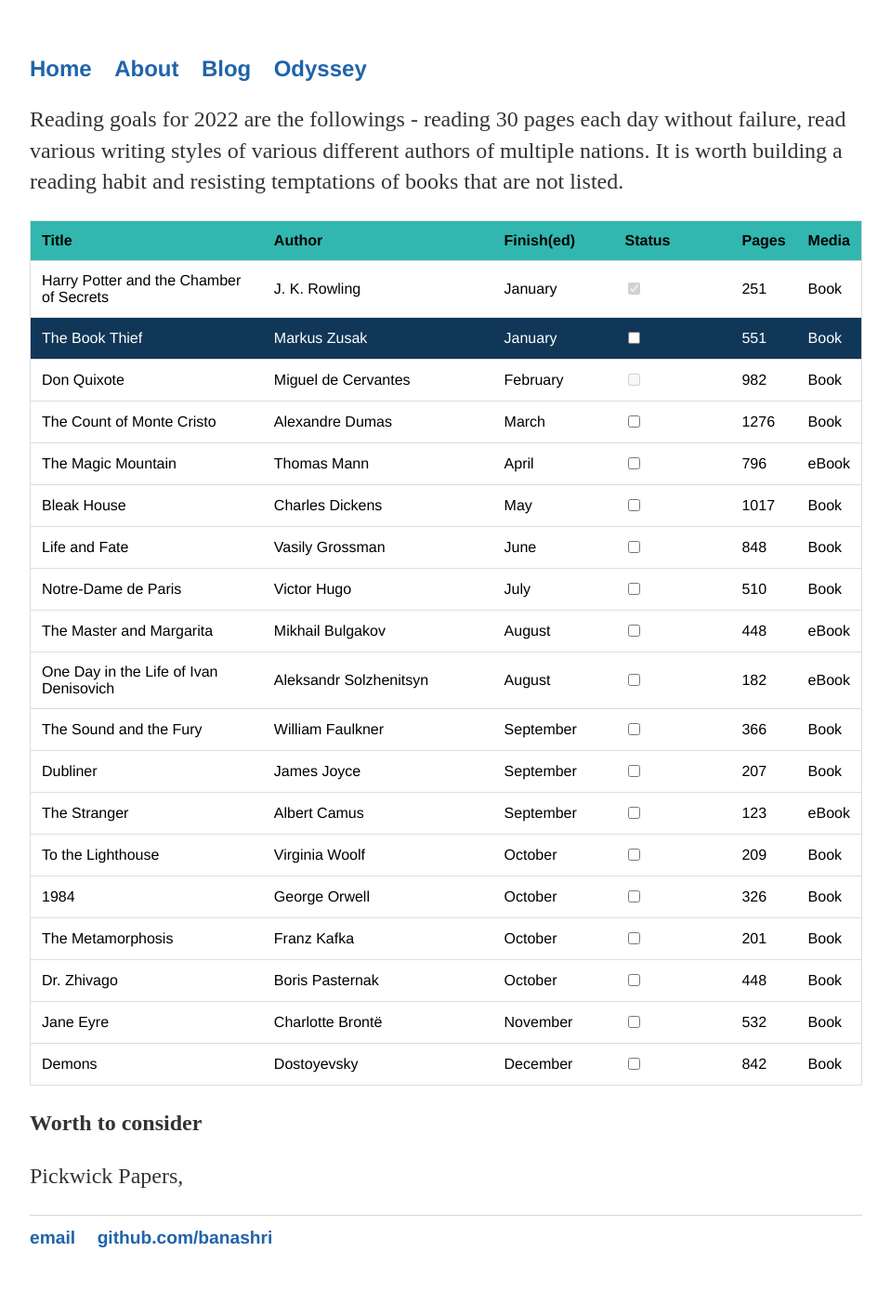
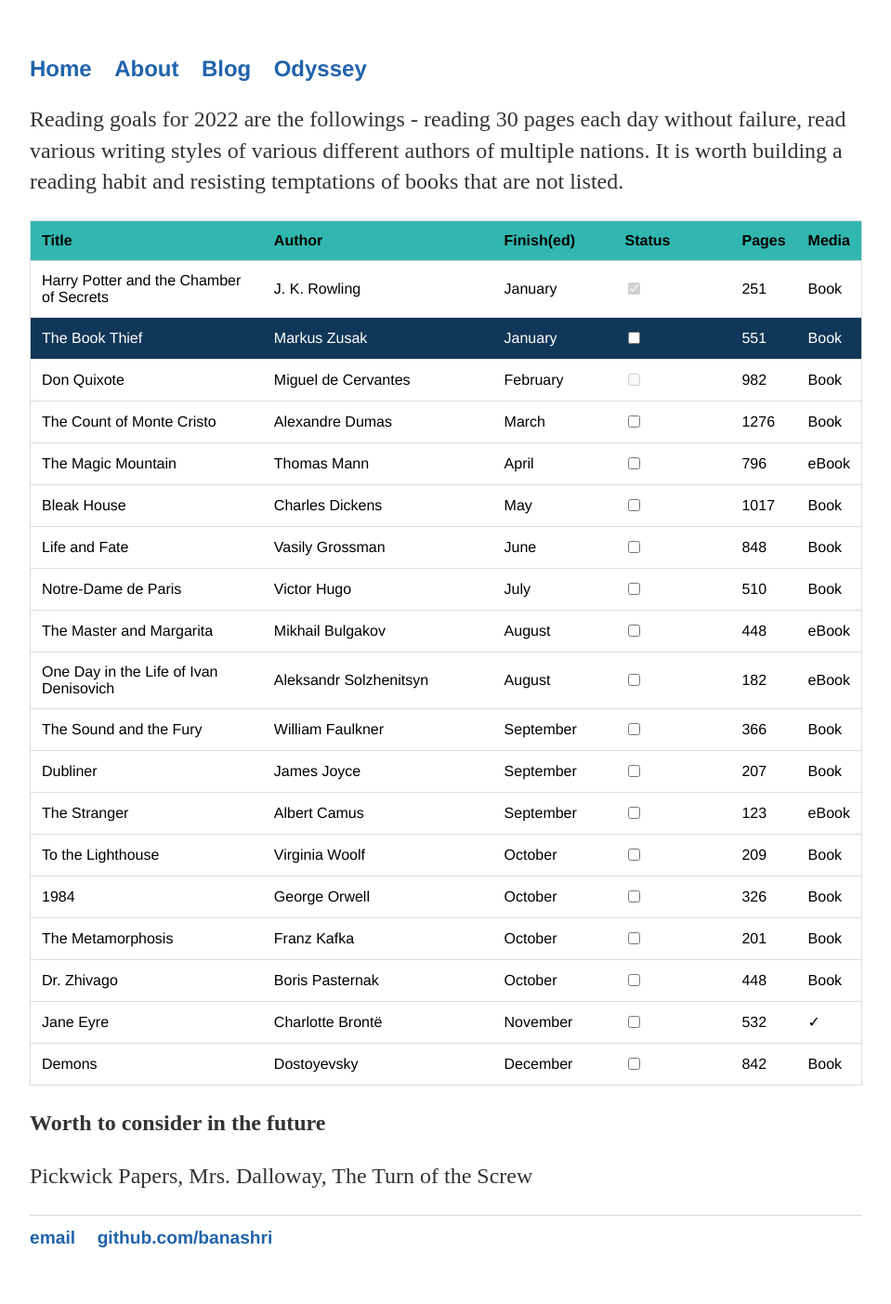
Before and after one commit to Banashri/banashri.github.io, a Jekyll site: the page built from books/2022.md, in a window 1280 px wide. Shown: the whole page at 93% size, without its empty margins (160-1119 px from the left). Built offline with Jekyll 4.4.1, drawn with Linux system fonts in a browser that asks for light colours.

Commit message:
list updated

```diff
--- a/books/2022.md
+++ b/books/2022.md
@@ -182,7 +182,7 @@ building a reading habit and resisting temptations of books that are not listed.
     <td>November</td>
     <td><input type="checkbox"/></td>
     <td>532</td>
-    <td>Book</td>
+    <td><span>&#10003;</span></td>
   </tr>
   <tr>
     <td>Demons</td>
@@ -194,6 +194,6 @@ building a reading habit and resisting temptations of books that are not listed.
   </tr>
 </table>
 
-**Worth to consider**
+**Worth to consider in the future**
 
-Pickwick Papers,
+Pickwick Papers, Mrs. Dalloway, The Turn of the Screw
```
